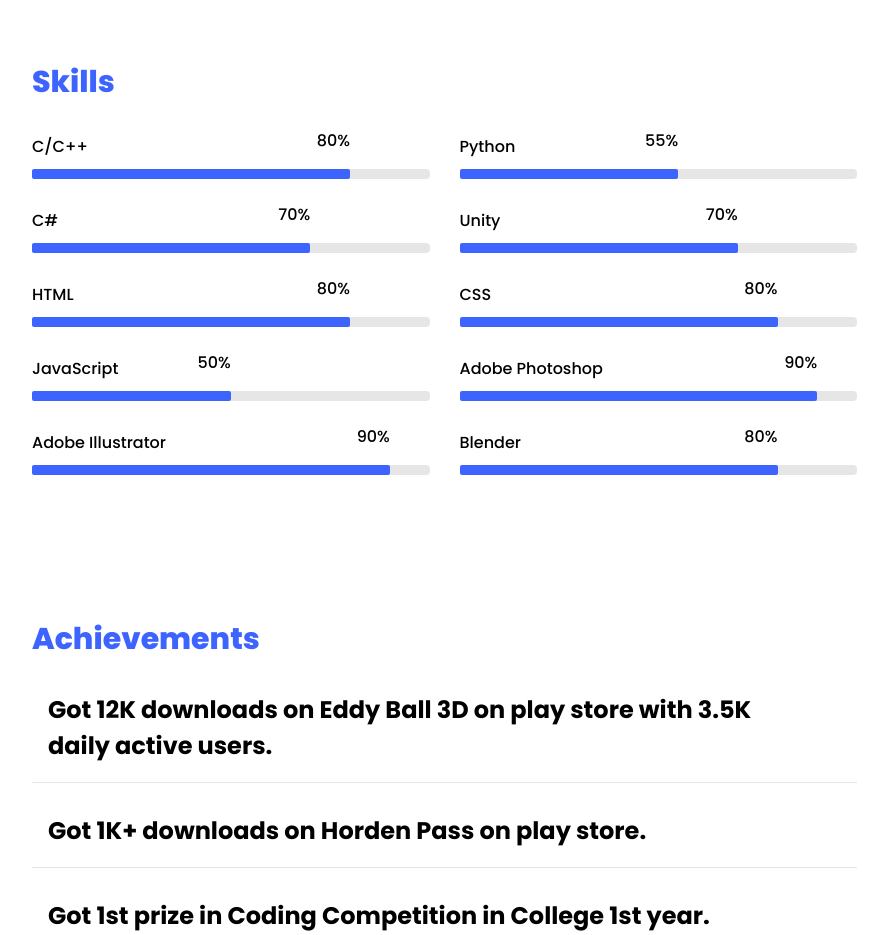
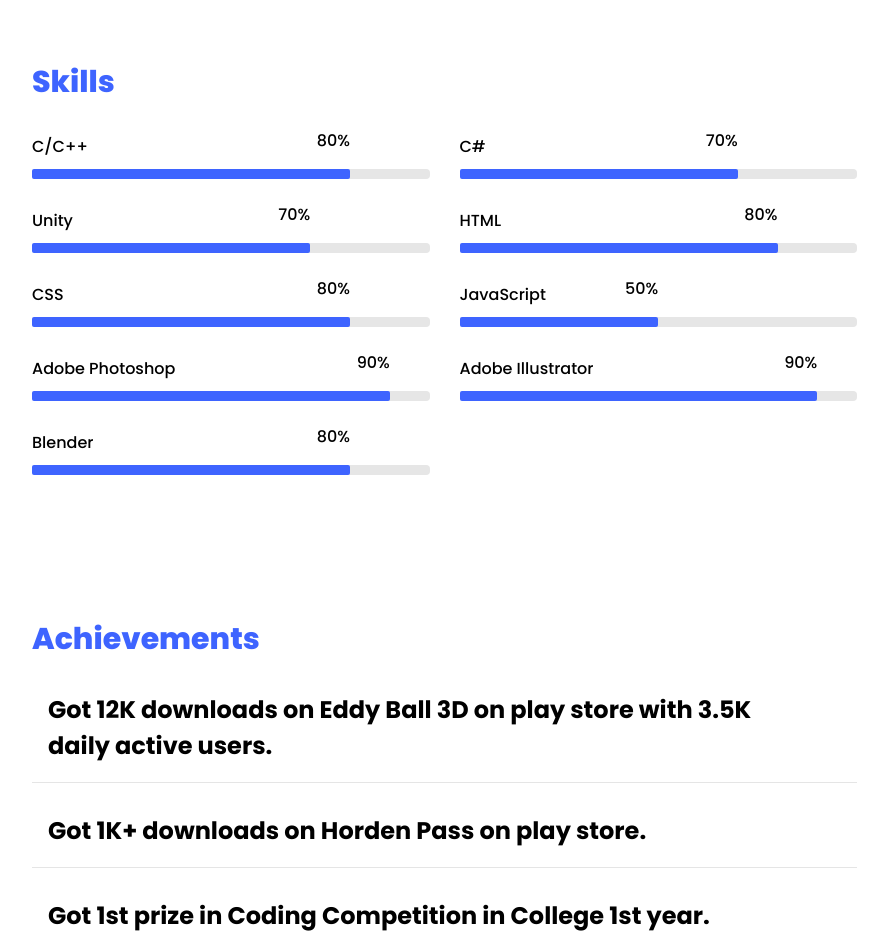
Before and after one commit to jatinkeswani03/portfolio-jatin, a plain HTML site: page index.html in a window 1280 px wide. Shown: the part 2600-3535 px from the top of the page, without its empty margins (338-1226 px from the left). Drawn offline with Linux system fonts and the light colour scheme; files whose address does not match are found by name.

Commit message:
updated resume

```diff
--- a/index.html
+++ b/index.html
@@ -191,17 +191,7 @@
 										</div>
 									</div>
 								</div>
-								<div class="col-md-6 animate-box">
-									<div class="progress-wrap ftco-animate">
-										<h3>Python</h3>
-										<div class="progress">
-										 	<div class="progress-bar color-2" role="progressbar" aria-valuenow="55"
-										  	aria-valuemin="0" aria-valuemax="100" style="width:55%">
-										    <span>55%</span>
-										  	</div>
-										</div>
-									</div>
-								</div>
+
 								<div class="col-md-6 animate-box">
 									<div class="progress-wrap ftco-animate">
 										<h3>C#</h3>
```
